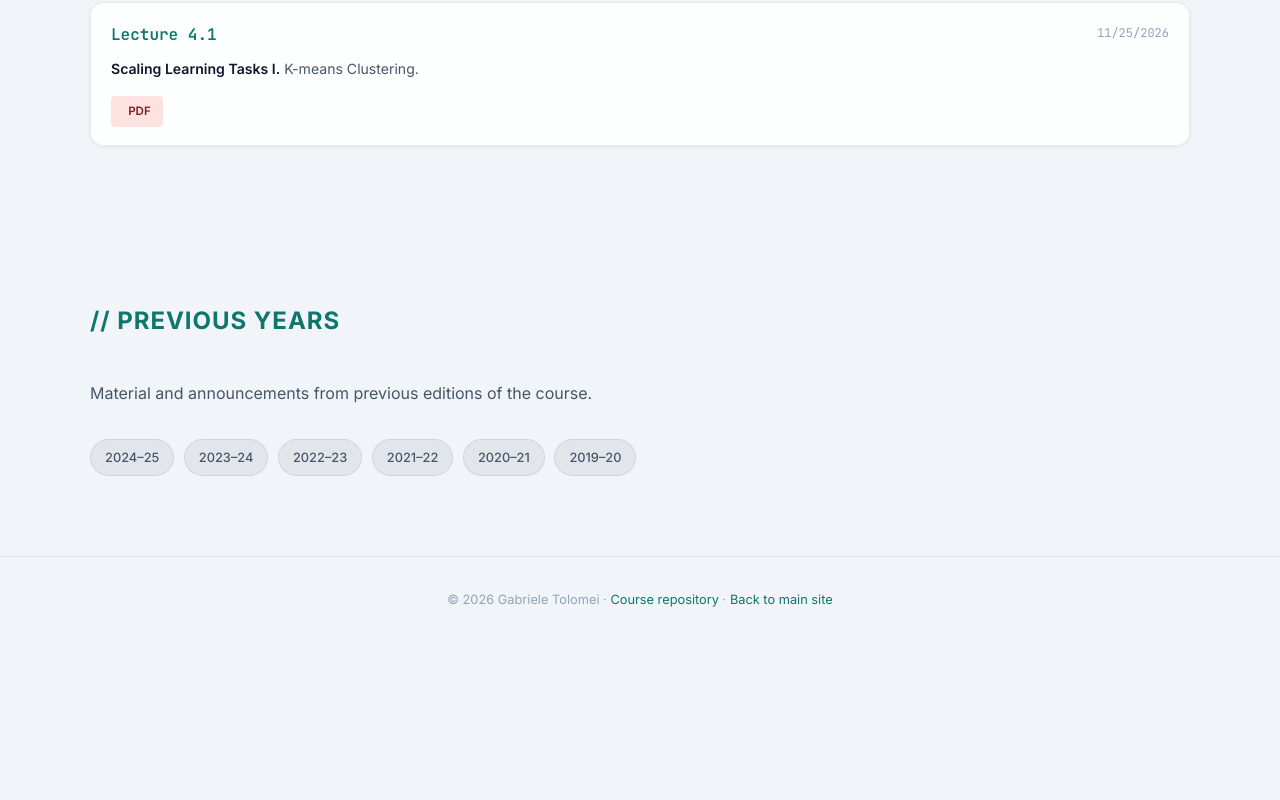
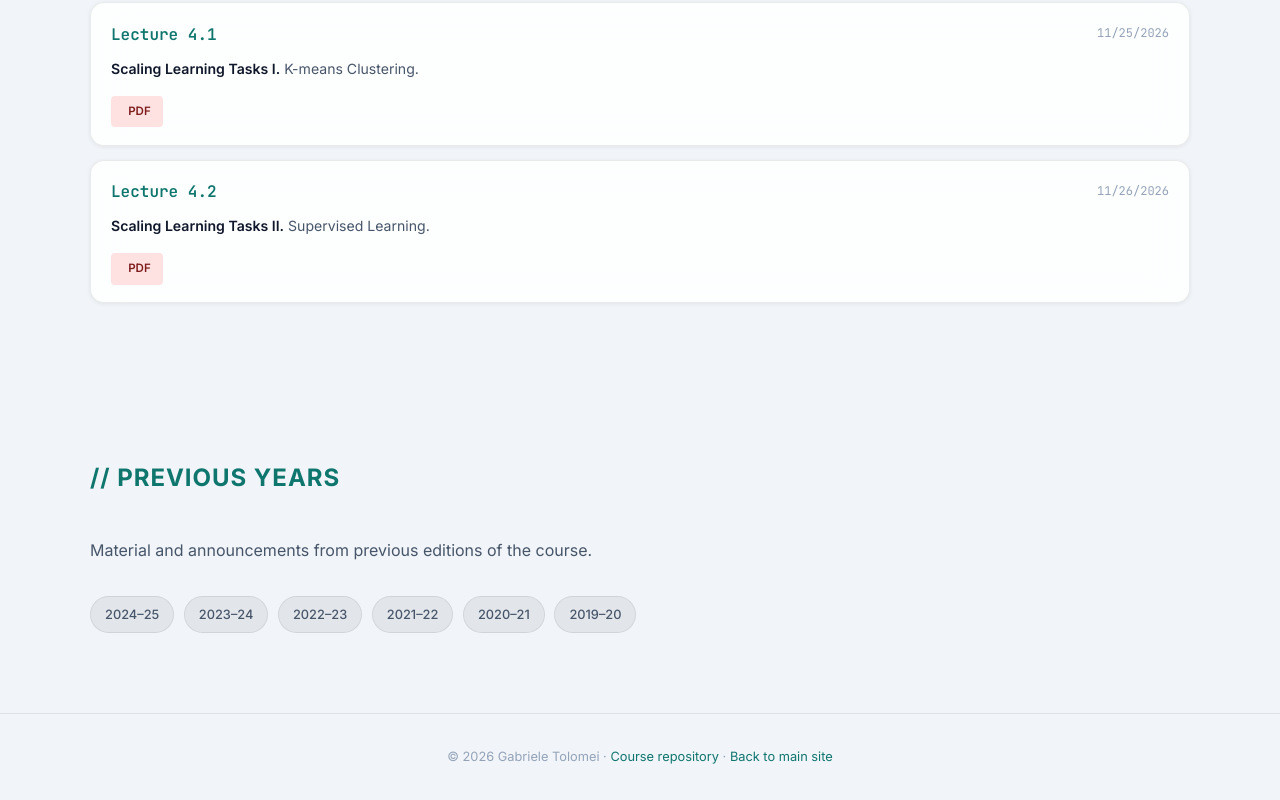
Before and after one commit to gtolomei/gtolomei.github.io, a plain HTML site: page teaching/bdc.html in a window 1280 px wide. Shown: the part 6676-7476 px from the top of the page. Before the commit the page ends 7318 px from the top, so only its background shows below. Drawn offline with Linux system fonts and the light colour scheme.

Commit message:
[BDC]: Lecture 4.2

```diff
--- a/teaching/bdc.html
+++ b/teaching/bdc.html
@@ -568,18 +568,18 @@
             <!-- <a class="lecture-tag lecture-tag-html" href="../assets/docs/bdc/slides/html/Lecture_4_1_K-means_Clustering.html" target="_blank" rel="noopener"><i class="ti ti-code" aria-hidden="true"></i>HTML</a> -->
           </div>
         </article>
-        <!-- <article class="lecture-card">
+        <article class="lecture-card">
           <div class="lecture-card-head">
             <span class="lecture-card-id">Lecture 4.2</span>
-            <span class="lecture-card-date"><i class="ti ti-calendar" aria-hidden="true"></i>Date TBD</span>
+            <span class="lecture-card-date"><i class="ti ti-calendar" aria-hidden="true"></i>11/26/2026</span>
           </div>
-          <p class="lecture-card-desc"><strong style="color:var(--text);font-weight:600;">Scaling Learning Tasks II.</strong> Parallel Stochastic Gradient Descent (SGD) — mini-batch SGD and the trade-offs of parallel batch sizes.</p>
+          <p class="lecture-card-desc"><strong style="color:var(--text);font-weight:600;">Scaling Learning Tasks II.</strong> Supervised Learning.</p>
           <div class="lecture-card-links">
-            <a class="lecture-tag lecture-tag-pdf" href="../assets/docs/bdc/slides/pdf/Lecture_4_2_Parallel_SGD.pdf" target="_blank" rel="noopener"><i class="ti ti-file-type-pdf" aria-hidden="true"></i>PDF</a>
-            <a class="lecture-tag lecture-tag-html" href="../assets/docs/bdc/slides/html/Lecture_4_2_Parallel_SGD.html" target="_blank" rel="noopener"><i class="ti ti-code" aria-hidden="true"></i>HTML</a>
+            <a class="lecture-tag lecture-tag-pdf" href="../assets/docs/bdc/slides/pdf/Lecture_4_2_Supervised_Learning.pdf" target="_blank" rel="noopener"><i class="ti ti-file-type-pdf" aria-hidden="true"></i>PDF</a>
+            <!-- <a class="lecture-tag lecture-tag-html" href="../assets/docs/bdc/slides/html/Lecture_4_2_Supervised_Learning.html" target="_blank" rel="noopener"><i class="ti ti-code" aria-hidden="true"></i>HTML</a> -->
           </div>
         </article>
-        <article class="lecture-card">
+        <!-- <article class="lecture-card">
           <div class="lecture-card-head">
             <span class="lecture-card-id">Lecture 4.3</span>
             <span class="lecture-card-date"><i class="ti ti-calendar" aria-hidden="true"></i>Date TBD</span>
```
Also changed, not shown: 1 other file.
